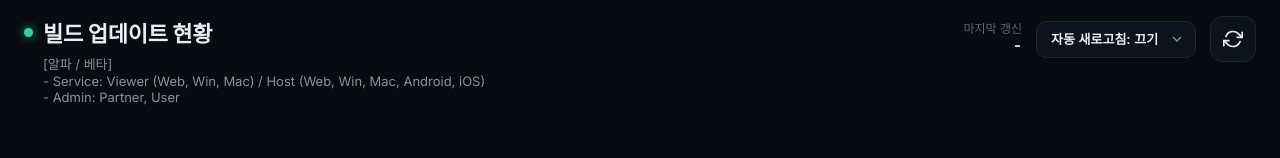
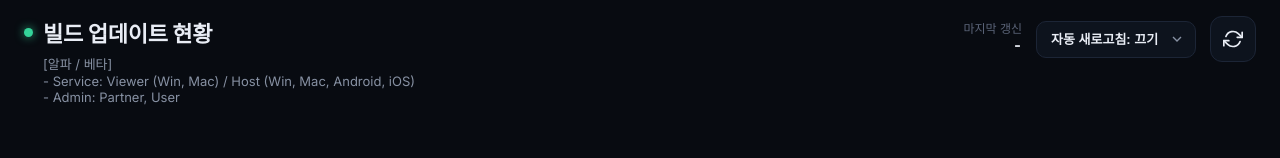
Before and after one commit to UntitledRST/V, a plain HTML site: page version/index.html in a window 1280 px wide. Shown: the top 158 px of the page. Drawn offline with Linux system fonts and the light colour scheme; no server answers.

Commit message:
web글자지움

```diff
--- a/version/index.html
+++ b/version/index.html
@@ -545,7 +545,7 @@
         <span class="dot"></span>
         <h1>빌드 업데이트 현황</h1>
       </div>
-      <p class="subtitle">[알파 / 베타]<BR>- Service: Viewer (Web, Win, Mac) / Host (Web, Win, Mac, Android, iOS)<BR>- Admin: Partner, User</p>
+      <p class="subtitle">[알파 / 베타]<BR>- Service: Viewer (Win, Mac) / Host (Win, Mac, Android, iOS)<BR>- Admin: Partner, User</p>
     </div>
     <div class="controls">
       <div class="last-refresh">
```
